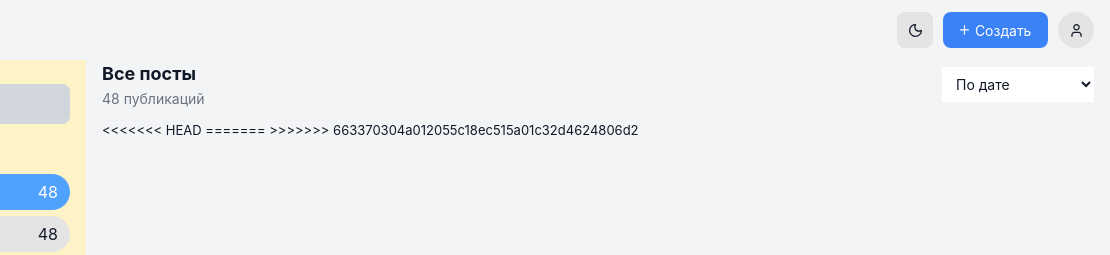
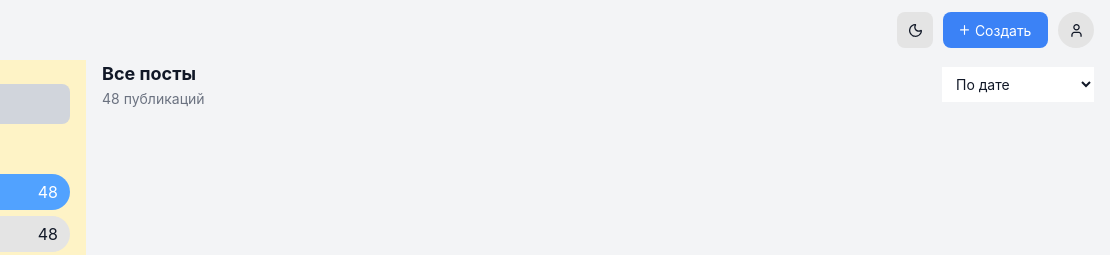
Before and after one commit to Logos-Bots/learn_block-2, a website built with Vite: page index.html in a window 1280 px wide. Shown: the top 255 px of the page, 170-1280 px from the left. Built offline with nearby package versions, Linux system fonts and the light colour scheme.

Commit message:
merge исправление конфликта изменений в git

```diff
--- a/index.html
+++ b/index.html
@@ -427,13 +427,9 @@
                 </select>
               </div>
             </div>
-<<<<<<< HEAD
             <!--
                 Тут будут карточки с постами ляляялял
             -->
-=======
-            <!-- Тут будут карточки с постами -->
->>>>>>> 663370304a012055c18ec515a01c32d4624806d2
           </div>
         </section>
       </div>
```
